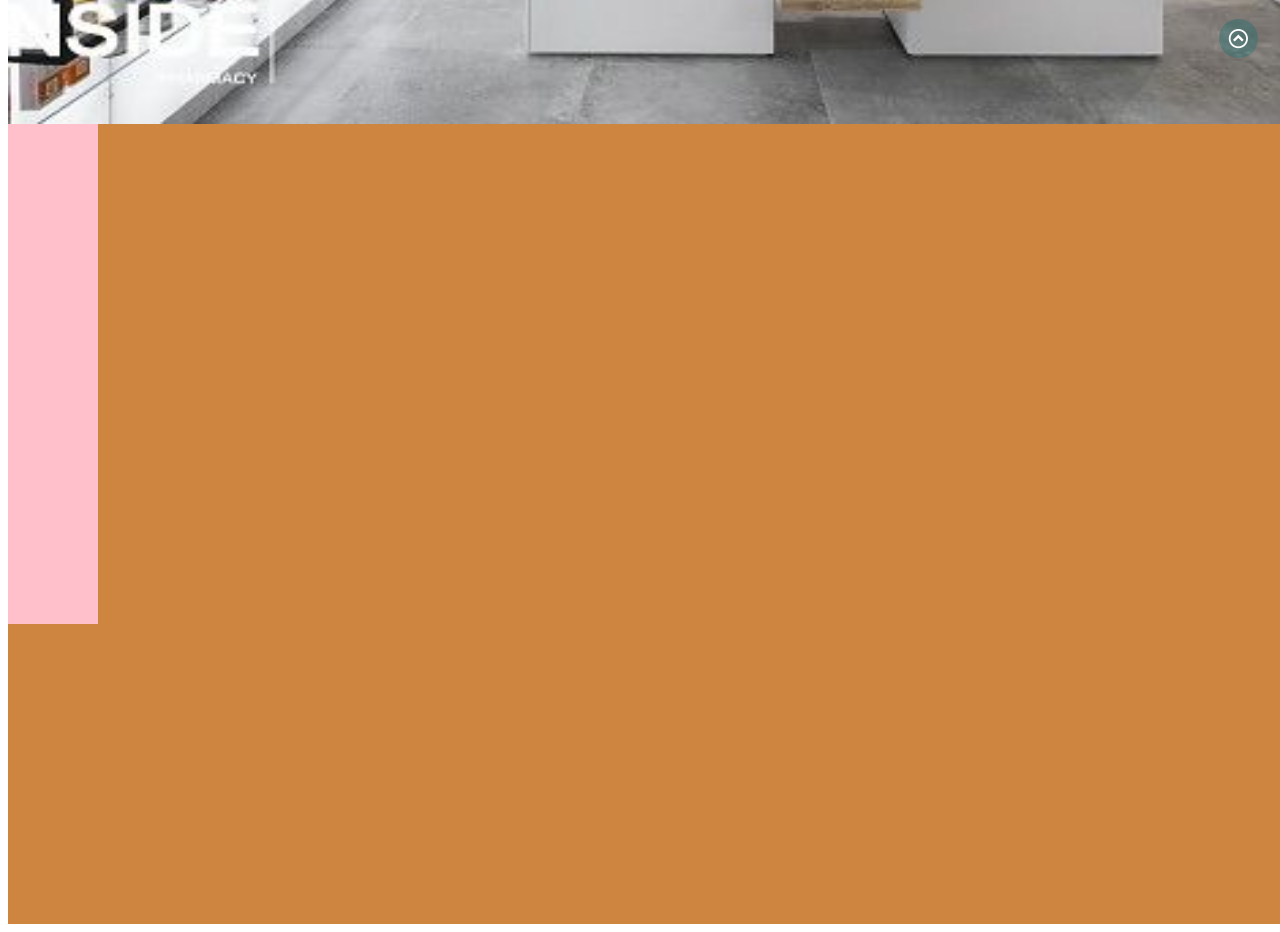
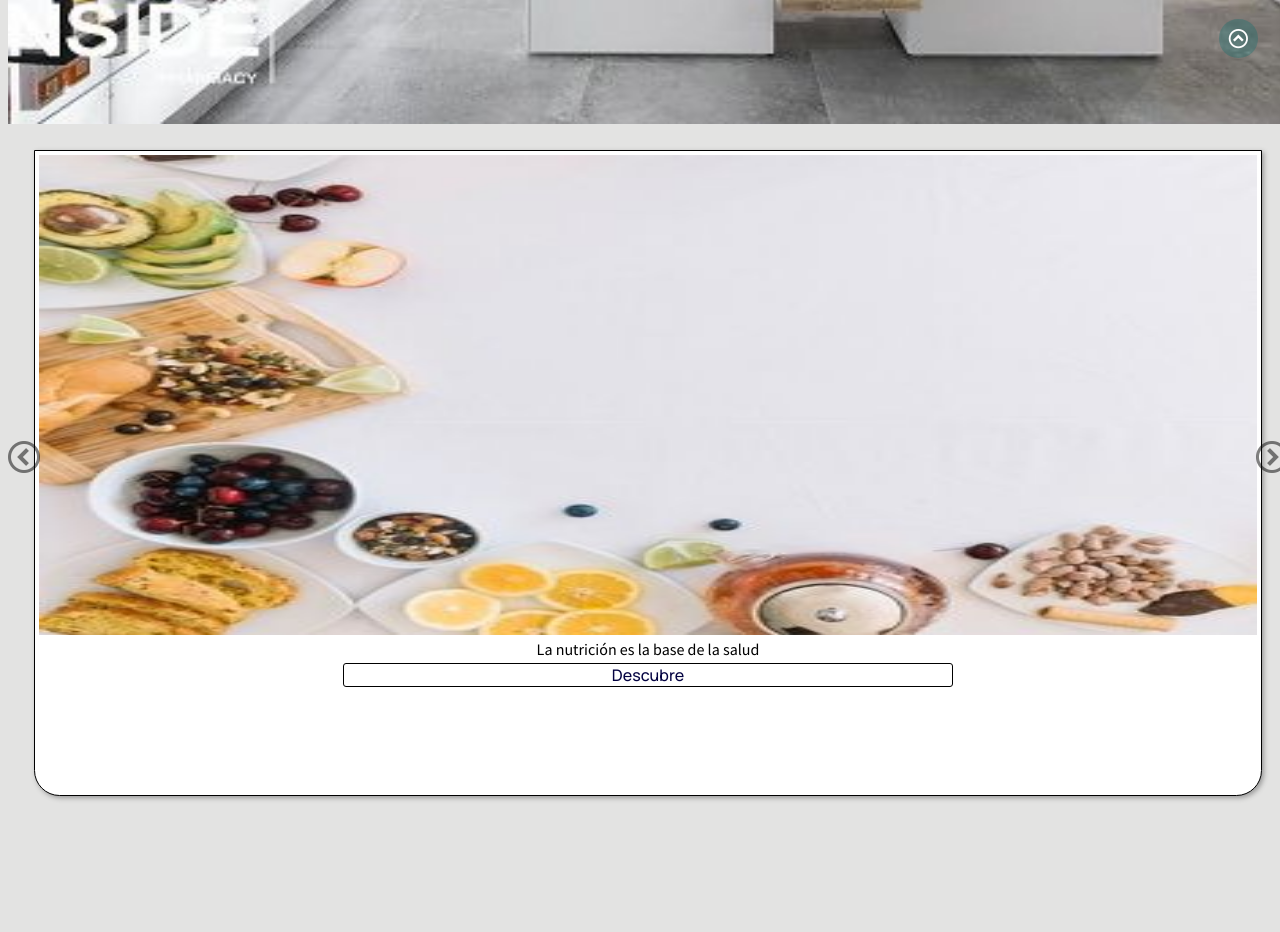
Before and after one commit to jordi-olivares/farmacia, a plain HTML site: page index.html in a window 1280 px wide. Shown: the part 720-1652 px from the top of the page. After the commit the page ends 1542 px from the top, so only its background shows below. Drawn offline with Linux system fonts and the light colour scheme; files whose address does not match are found by name.

Commit message:
una tarjeta

```diff
--- a/assets/scss/_navbar.scss
+++ b/assets/scss/_navbar.scss
@@ -43,7 +43,7 @@ header{
 }
 #burger{
     @include iconoMenu;
-    left: .4em;
+    left: .6em;
 }
 
 .menu-usuario{
--- a/assets/scss/_seccionesContenido.scss
+++ b/assets/scss/_seccionesContenido.scss
@@ -1,11 +1,49 @@
 .contenido{
     width: 100vw;
-    height: 100vh;
-    background-color: peru;
-
-    #salud{
-        width: 90px;
-        height: 500px;
-        background-color: pink;
+    position: relative;
+    margin-top: 0;
+    #izquierda,#derecha{
+        bottom: 50%;
+        font-size: 2em;
+        position: absolute;
+        color: rgba(0,0,0,0.5);
+    }
+    #izquierda{
+        left: 0;
+    }
+    #derecha{
+        right: 0;
+    }
+    .tarjeta{
+        margin:2vw;
+        border: solid 1px black;
+        border-radius:0 0 2vw 2vw;
+        box-shadow: 2px 2px 5px #999;
+        background-color: white;
+        text-align: center;
+        height: 80vh;
+        padding: 0.3em 0.3em 0 0.3em;
+        img{
+            width: 100%;
+            height: 75%;
+        }
+        .leyenda{
+            margin-top: -1.5em;
+            margin-bottom: 0;
+            background-color: white;
+            display: inline-block;
+            width: 70%;
+        }
+        .promocion{
+            display: inline-block;
+            width: 50%;
+            font-size: 1em;
+            margin-top: 0.2em;
+            border: solid 1px black;
+            border-radius: 3px;
+        }
     }
 }
+html{
+    background-color: rgba(80, 77, 74, 0.158);
+}
--- a/index.html
+++ b/index.html
@@ -47,11 +47,18 @@
     <section class="hero">
         <p class="slogan">En nuestra farmacia lo más importante es tu binenestar</p>
         <img src="./assets/images/heroFarmacia.jpeg" alt="">
-
     </section>
 
     <section class="contenido">
-        <div id="salud"></div>
+        <i id="izquierda" class="icon-circle-left"></i>
+        <i id="derecha" class="icon-circle-right"></i>
+        <div class="tarjeta">
+        <img src="./assets/images/nutricion.jpeg" alt="">
+        <p class="leyenda">
+            La nutrición es la base de la salud
+        </p>
+        <a class="promocion">Descubre</a>
+        </div>
     </section>
 
 
```
Also changed, not shown: assets/css/main.css, assets/images/nutricion.jpeg (added), 1 other file.
